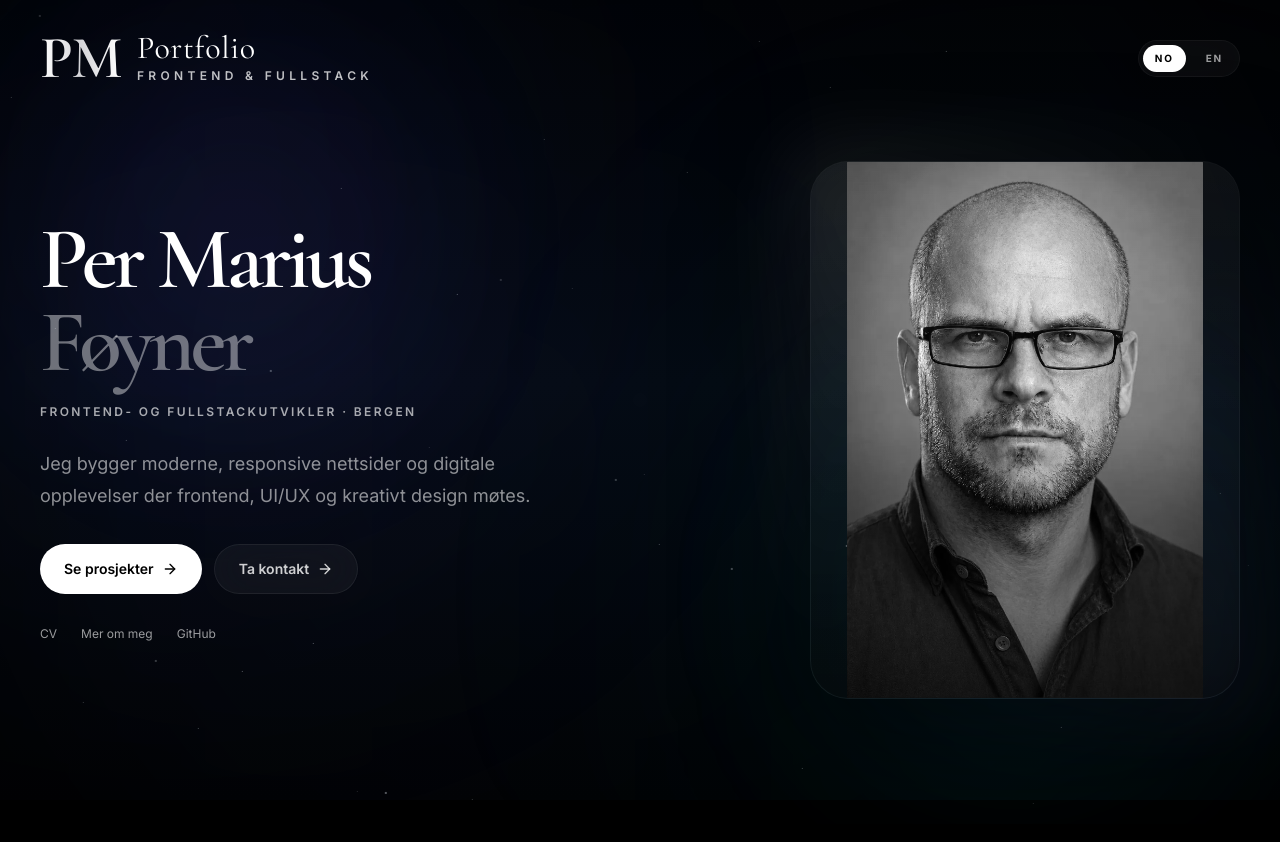
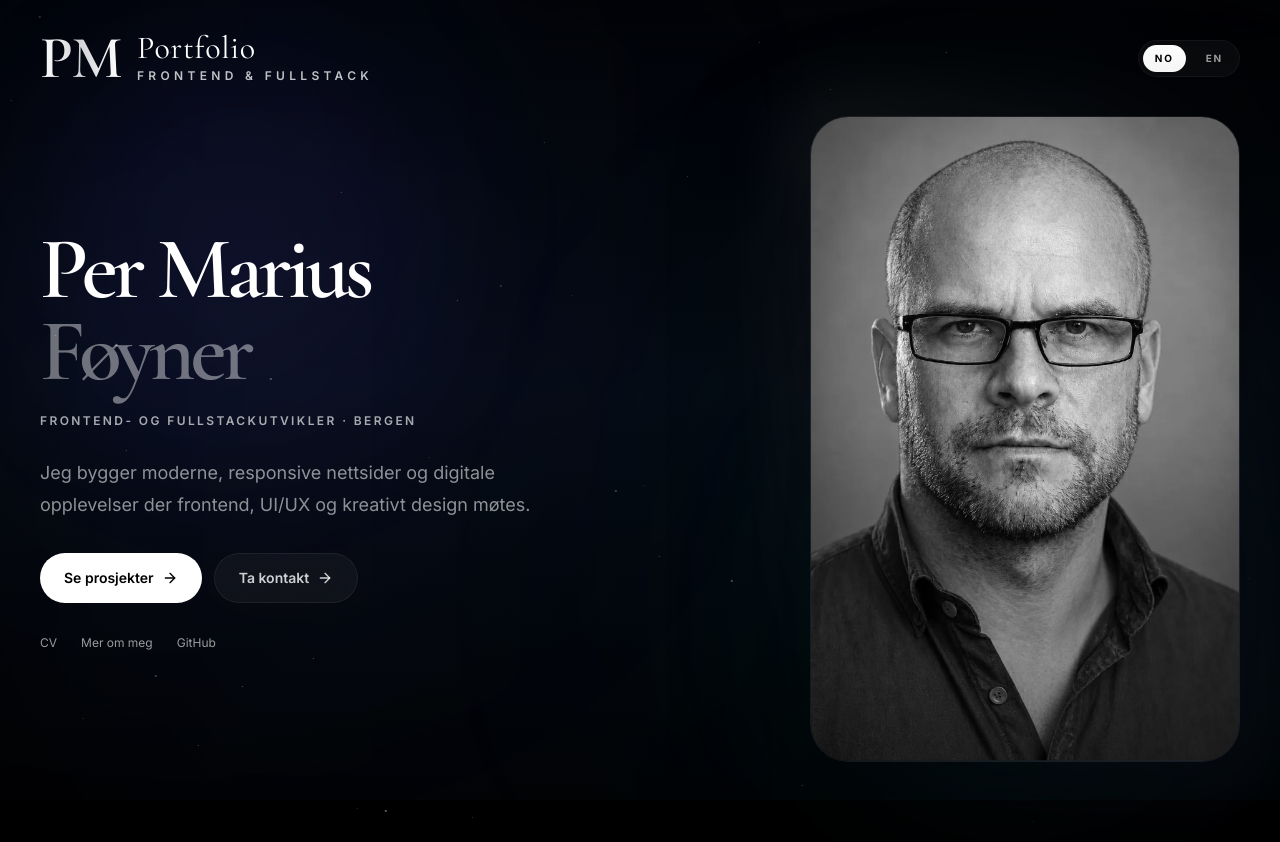
Before and after one commit to PMariusf/PMs-Portfolio, a Next.js app: page / in a window 1280 px wide. Built offline with nearby package versions, Linux system fonts and the light colour scheme.

Commit message:
Render portrait at its native aspect ratio without dark overlays

```diff
--- a/src/app/page.tsx
+++ b/src/app/page.tsx
@@ -137,16 +137,15 @@ export default function MinimalPortfolio() {
         <div className="flex justify-center lg:justify-end">
           <div className="group relative w-full max-w-107.5">
             <div className="absolute -inset-5 rounded-[2.8rem] bg-linear-to-br from-white/[0.09] via-transparent to-violet-400/[0.08] blur-2xl" />
-            <div className="relative aspect-4/5 overflow-hidden rounded-[2.4rem] border border-white/10 bg-white/2.5 shadow-[0_35px_120px_rgba(0,0,0,0.55)]">
+            <div className="relative overflow-hidden rounded-[2.4rem] border border-white/10 bg-white/2.5 shadow-[0_35px_120px_rgba(0,0,0,0.55)]">
               <Image
                 src={portrait}
                 alt="Per Marius Føyner"
-                fill
                 priority
                 sizes="(max-width: 1024px) 80vw, 430px"
-                className="object-contain object-bottom grayscale transition duration-700 group-hover:scale-[1.018] group-hover:grayscale-0"
+                className="block h-auto w-full"
               />
-              <div className="pointer-events-none absolute inset-0 bg-linear-to-t from-black/35 via-transparent to-white/[0.025]" />
+
             </div>
           </div>
         </div>
```
